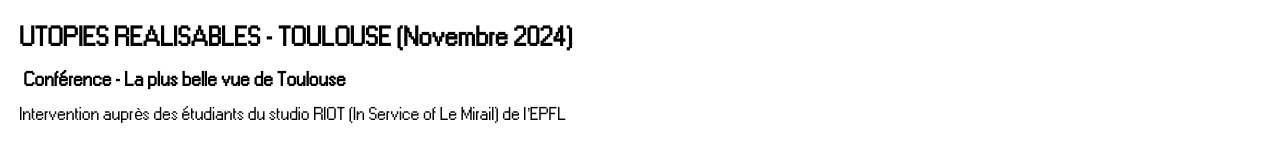
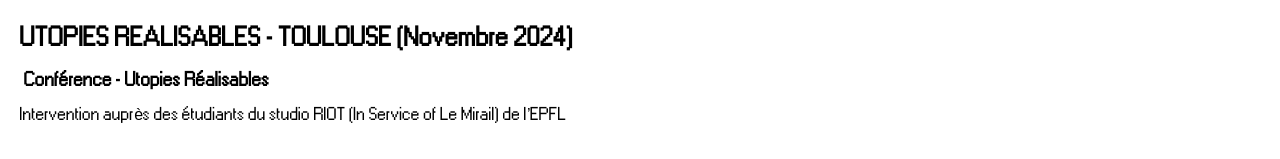
Before and after one commit to inesstkhay/Portfolio, a website: page work.html in a window 1280 px wide. Shown: the part 1982-2141 px from the top of the page. Drawn offline with Linux system fonts and the light colour scheme; a web font is replaced by a local one.

Commit message:
Mise à jour du site

```diff
--- a/work.html
+++ b/work.html
@@ -74,7 +74,7 @@
 
     <div>
         <h1> >UTOPIES REALISABLES - TOULOUSE (Novembre 2024) </h1>
-        <h2> > Conférence - La plus belle vue de Toulouse </h2>
+        <h2> > Conférence - Utopies Réalisables </h2>
         <p>  Intervention auprès des étudiants du studio RIOT (In Service of Le Mirail) de l’EPFL </p>
     </div>
 
```
